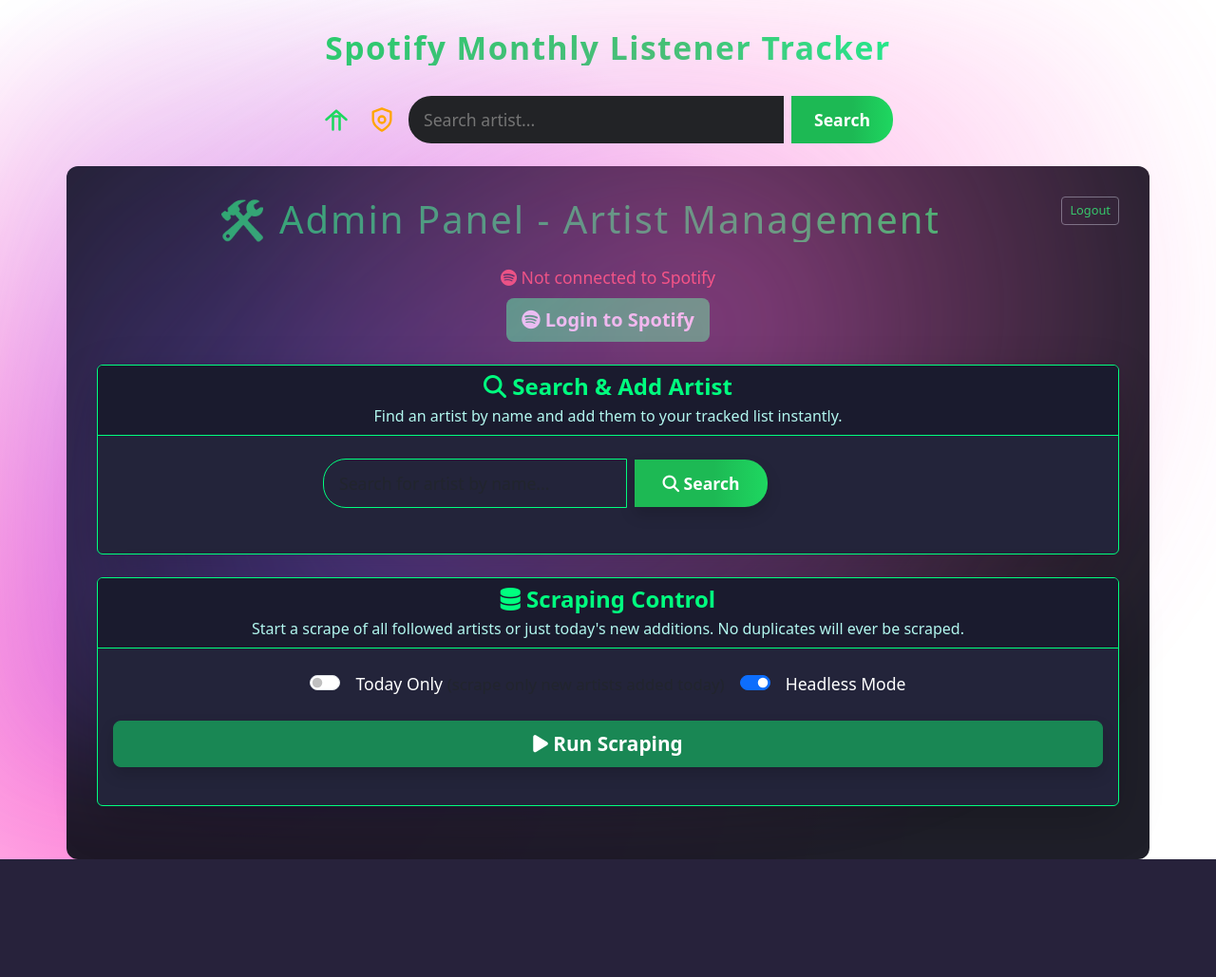
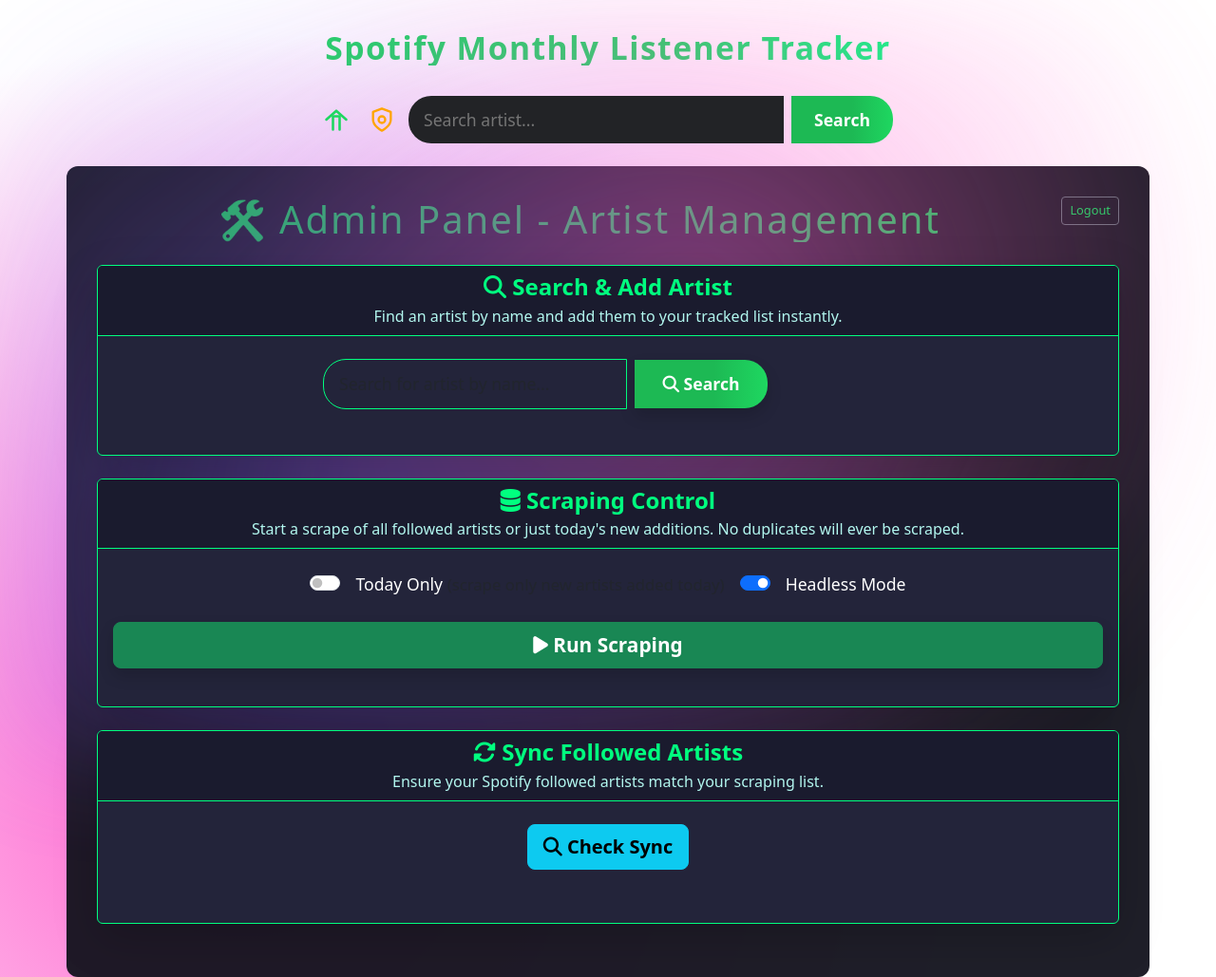
Before and after one commit to jason-donner/spotify-monthly-listener-extract, a Flask app: template webapp/templates/admin.html in a window 1280 px wide. Shown: the whole page at 95% size. Before the commit the page ends 905 px from the top, so only its background shows below. Run offline with Flask 3, Linux system fonts and the light colour scheme; the template is opened without the code that fills it, so the values that code supplies are empty; parts of the project's set-up code (start-up, migrations or seed data) failed here and were passed over.

Commit message:
refactor: Add sync functionality for followed artists and scraping list

```diff
--- a/webapp/app/routes/admin.py
+++ b/webapp/app/routes/admin.py
@@ -7,6 +7,7 @@ from datetime import datetime
 import logging
 import hashlib
 import os
+import json
 
 logger = logging.getLogger(__name__)
 admin_security_logger = logging.getLogger('admin_security')
@@ -22,6 +23,77 @@ def get_client_ip():
     return request.environ.get('HTTP_X_FORWARDED_FOR', request.remote_addr)
 
 def create_admin_routes(spotify_service, data_service, job_service):
+    @admin_bp.route("/check_sync", methods=["GET"])
+    @admin_login_required
+    def check_sync():
+        """Compare followed artists (Spotify) and scraping list, report differences."""
+        try:
+            # Fetch followed artists from Spotify
+            followed = spotify_service.get_followed_artists()
+            followed_ids = set(a['id'] for a in followed)
+            # Load scraping list from master file
+            scraping_list = []
+            from app.config import Config
+            master_path = Config.FOLLOWED_ARTISTS_PATH
+            if os.path.exists(master_path):
+                with open(master_path, 'r', encoding='utf-8') as f:
+                    scraping_list = json.load(f)
+            scraping_ids = set(a['artist_id'] for a in scraping_list if 'artist_id' in a)
+            # Compute differences
+            in_followed_not_scraping = list(followed_ids - scraping_ids)
+            in_scraping_not_followed = list(scraping_ids - followed_ids)
+            return jsonify({
+                "success": True,
+                "in_followed_not_scraping": in_followed_not_scraping,
+                "in_scraping_not_followed": in_scraping_not_followed,
+                "followed_count": len(followed_ids),
+                "scraping_count": len(scraping_ids)
+            })
+        except Exception as e:
+            logger.error(f"Error in check_sync: {e}")
+            return jsonify({"success": False, "message": str(e)})
+
+    @admin_bp.route("/sync_lists", methods=["POST"])
+    @admin_login_required
+    def sync_lists():
+        """Sync scraping list to match followed artists (Spotify)."""
+        try:
+            # Fetch followed artists from Spotify
+            followed = spotify_service.get_followed_artists()
+            followed_ids = set(a['id'] for a in followed)
+            # Load scraping list from master file
+            from app.config import Config
+            master_path = Config.FOLLOWED_ARTISTS_PATH
+            scraping_list = []
+            if os.path.exists(master_path):
+                with open(master_path, 'r', encoding='utf-8') as f:
+                    scraping_list = json.load(f)
+            # Build new scraping list: keep only followed, add missing
+            followed_map = {a['id']: a for a in followed}
+            new_scraping_list = []
+            today = datetime.now().strftime("%Y-%m-%d")
+            for fid in followed_ids:
+                # Try to preserve existing info if present
+                match = next((a for a in scraping_list if a.get('artist_id') == fid), None)
+                if match:
+                    new_scraping_list.append(match)
+                else:
+                    a = followed_map[fid]
+                    new_scraping_list.append({
+                        "artist_name": a.get('name', ''),
+                        "artist_id": a['id'],
+                        "url": a.get('external_urls', {}).get('spotify', ''),
+                        "date_added": today,
+                        "removed": False,
+                        "source": "sync"
+                    })
+            # Save new scraping list
+            with open(master_path, 'w', encoding='utf-8') as f:
+                json.dump(new_scraping_list, f, indent=2)
+            return jsonify({"success": True, "message": "Scraping list synced to followed artists.", "new_count": len(new_scraping_list)})
+        except Exception as e:
+            logger.error(f"Error in sync_lists: {e}")
+            return jsonify({"success": False, "message": str(e)})
     admin_bp = Blueprint('admin', __name__)
 
     def admin_artist_info():
--- a/webapp/templates/admin.html
+++ b/webapp/templates/admin.html
@@ -128,6 +128,85 @@
                     </div>
                 </div>
             </div>
+
+            <!-- Sync Followed Artists Section -->
+            <div class="card mb-4 shadow-lg" style="background: #23243a; border: 1px solid #00ff7f;">
+                <div class="card-header" style="background: #1a1b2e; border-bottom: 1px solid #00ff7f;">
+                    <h4 class="mb-1 text-center w-100" style="color: #00ff7f; font-weight: bold;">
+                        <i class="fas fa-sync-alt"></i> Sync Followed Artists
+                    </h4>
+                    <div class="text-center w-100" style="color: #b2f7ef; font-size: 1rem;">
+                        Ensure your Spotify followed artists match your scraping list.
+                    </div>
+                </div>
+                <div class="card-body py-4 text-center">
+                    <button id="checkSyncBtn" class="btn btn-lg btn-info fw-bold mb-3">
+                        <i class="fas fa-search"></i> Check Sync
+                    </button>
+                    <div id="syncResult" class="mt-3" style="color:#b2f7ef;"></div>
+                    <button id="syncNowBtn" class="btn btn-lg btn-success fw-bold mt-3" style="display:none;">
+                        <i class="fas fa-sync"></i> Sync Now
+                    </button>
+                </div>
+            </div>
+
+<script>
+document.addEventListener('DOMContentLoaded', function() {
+    const checkSyncBtn = document.getElementById('checkSyncBtn');
+    const syncNowBtn = document.getElementById('syncNowBtn');
+    const syncResult = document.getElementById('syncResult');
+    let lastSyncData = null;
+
+    checkSyncBtn.addEventListener('click', function() {
+        syncResult.innerHTML = 'Checking... <i class="fas fa-spinner fa-spin"></i>';
+        syncNowBtn.style.display = 'none';
+        fetch('/admin/check_sync')
+            .then(r => r.json())
+            .then(data => {
+                if (data.success) {
+                    lastSyncData = data;
+                    let msg = `<b>Followed artists:</b> ${data.followed_count}<br><b>Scraping list:</b> ${data.scraping_count}`;
+                    if (data.in_followed_not_scraping.length === 0 && data.in_scraping_not_followed.length === 0) {
+                        msg += '<br><span style="color:#00ff7f;">Lists are in sync!</span>';
+                        syncNowBtn.style.display = 'none';
+                    } else {
+                        msg += '<br><span style="color:#ffb347;">Lists are out of sync.</span>';
+                        if (data.in_followed_not_scraping.length > 0) {
+                            msg += `<br>Artists followed but not in scraping list: <b>${data.in_followed_not_scraping.length}</b>`;
+                        }
+                        if (data.in_scraping_not_followed.length > 0) {
+                            msg += `<br>Artists in scraping list but not followed: <b>${data.in_scraping_not_followed.length}</b>`;
+                        }
+                        syncNowBtn.style.display = 'inline-block';
+                    }
+                    syncResult.innerHTML = msg;
+                } else {
+                    syncResult.innerHTML = `<span style='color:#ff4d4d;'>Error: ${data.message}</span>`;
+                }
+            })
+            .catch(err => {
+                syncResult.innerHTML = `<span style='color:#ff4d4d;'>Error: ${err}</span>`;
+            });
+    });
+
+    syncNowBtn.addEventListener('click', function() {
+        syncResult.innerHTML = 'Syncing... <i class="fas fa-spinner fa-spin"></i>';
+        fetch('/admin/sync_lists', {method: 'POST'})
+            .then(r => r.json())
+            .then(data => {
+                if (data.success) {
+                    syncResult.innerHTML = `<span style='color:#00ff7f;'>${data.message} (Total: ${data.new_count})</span>`;
+                    syncNowBtn.style.display = 'none';
+                } else {
+                    syncResult.innerHTML = `<span style='color:#ff4d4d;'>Error: ${data.message}</span>`;
+                }
+            })
+            .catch(err => {
+                syncResult.innerHTML = `<span style='color:#ff4d4d;'>Error: ${err}</span>`;
+            });
+    });
+});
+</script>
         </div>
     </div>
 </div>
@@ -809,7 +888,7 @@ function searchArtist() {
     document.getElementById('artistSearchResults').innerHTML = '<div class="text-center py-2"><div class="spinner-border text-info"></div> Searching...</div>';
     fetch(`/admin/search_artist?q=${encodeURIComponent(query)}`)
         .then(response => response.json())
-        .then(data => {
+        .then data => {
             if (data.success && data.results.length > 0) {
                 renderArtistSearchResults(data.results);
             } else {
```
